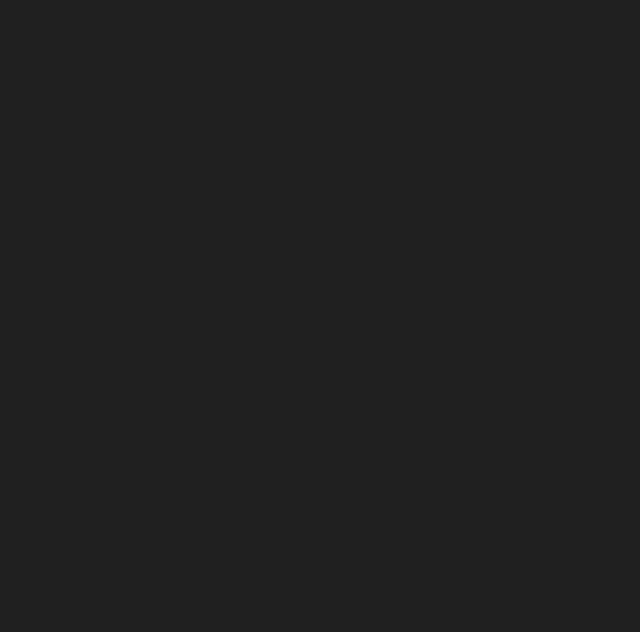
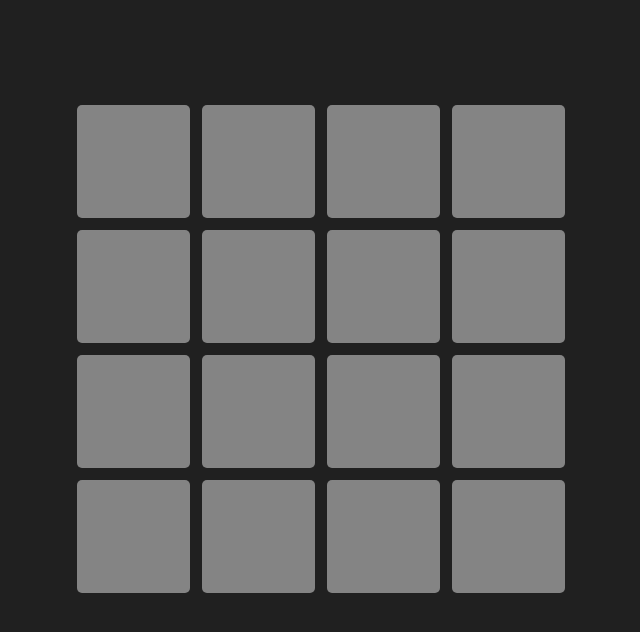
Before and after one commit to Inna275/2048-game, a website with bundled scripts: page src/index.html in a window 1280 px wide. Shown: the whole page, without its empty margins (318-958 px from the left). Built offline with nearby package versions, Linux system fonts and the light colour scheme.

Commit message:
Add grid and cells

```diff
--- /dev/null
+++ b/src/js/cell.js
@@ -0,0 +1,13 @@
+class Cell {
+  constructor() {
+    this.element = this.createCellElement();
+  }
+
+  createCellElement() {
+    const element = document.createElement('div');
+    element.classList.add('cell');
+    return element;
+  }
+}
+
+export { Cell };
--- /dev/null
+++ b/src/js/constants.js
@@ -0,0 +1,3 @@
+const GRID_SIZE = 4;
+
+export { GRID_SIZE };
--- /dev/null
+++ b/src/js/grid.js
@@ -0,0 +1,47 @@
+import { Cell } from './cell.js';
+
+class Grid {
+  constructor(size) {
+    this.size = size;
+    this.cells = [];
+    this.element = this.createGridElement();
+    this.setupGrid();
+  }
+
+  createGridElement() {
+    const element = document.createElement('div');
+    element.id = 'grid';
+    return element;
+  }
+
+  setupGrid() {
+    this.fillWithCells();
+    this.addToPage();
+  }
+
+  fillWithCells() {
+    for (let row = 0; row < this.size; row++) {
+      this.cells[row] = [];
+      this.fillRow(row);
+    }
+  }
+
+  fillRow(row) {
+    for (let col = 0; col < this.size; col++) {
+      this.placeCell(row, col);
+    }
+  }
+
+  placeCell(row, col) {
+    const cell = new Cell();
+    this.element.appendChild(cell.element);
+    this.cells[row][col] = cell;
+  }
+
+  addToPage() {
+    const gameBoard = document.getElementById('game-board');
+    gameBoard.appendChild(this.element);
+  }
+}
+
+export { Grid };
--- a/src/js/main.js
+++ b/src/js/main.js
@@ -0,0 +1,4 @@
+import { Grid } from './grid.js';
+import { GRID_SIZE } from './constants.js';
+
+const grid = new Grid(GRID_SIZE);
--- a/src/styles.css
+++ b/src/styles.css
@@ -7,3 +7,20 @@ body {
   height: 500px;
   margin: 100px auto;
 }
+
+#grid {
+  display: grid;
+  width: 100%;
+  height: 100%;
+  --size: 4;
+  grid-template-columns: repeat(var(--size), 1fr);
+  grid-template-rows: repeat(var(--size), 1fr);
+}
+
+.cell {
+  width: 90%;
+  height: 90%;
+  border-radius: 5px;
+  margin: 5px;
+  background-color: #848484;
+}
```
